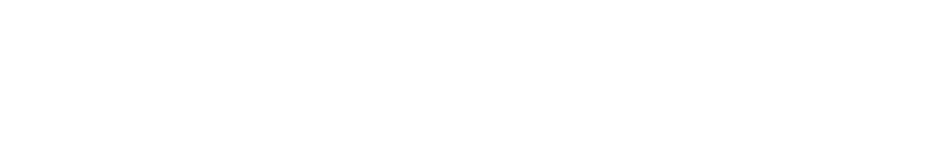
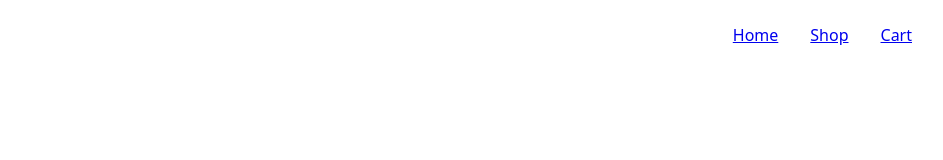
Before and after one commit to zenithyap/shopping-cart, a React (Vite) app: page / in a window 1280 px wide. Shown: the top 160 px of the page, without its empty margins (320-1263 px from the left). Built offline with nearby package versions, Linux system fonts and the light colour scheme.

Commit message:
Add navbar

```diff
--- /dev/null
+++ b/src/Components/Cart.jsx
@@ -0,0 +1,3 @@
+export default function Cart() {
+  return <></>;
+}
--- /dev/null
+++ b/src/Components/Layout.jsx
@@ -0,0 +1,11 @@
+import { Outlet } from "react-router-dom"
+import Navbar from "./Navbar"
+
+export default function Layout() {
+  return (
+    <>
+      <Navbar />
+      <Outlet />
+    </>
+  );
+}
--- /dev/null
+++ b/src/Components/Navbar.jsx
@@ -0,0 +1,12 @@
+import { Link } from 'react-router-dom'
+import styles from './navbar.module.css'
+
+export default function Navbar() {
+    return (
+        <div className={styles.navbar}>
+            <Link to="/">Home</Link>
+            <Link to="shop">Shop</Link>
+            <Link to="cart">Cart</Link>
+        </div>
+    )
+}
--- /dev/null
+++ b/src/Components/Shop.jsx
@@ -0,0 +1,3 @@
+export default function Shop() {
+  return <></>;
+}
--- a/src/Components/home.module.css
+++ b/src/Components/home.module.css
@@ -2,7 +2,7 @@
     display: flex;
     flex-direction: column;
     gap: 2rem;
-    height: 100vh;
+    height: calc(100vh - 140px);
     justify-content: center;
     align-items: center;
 }
--- /dev/null
+++ b/src/Components/navbar.module.css
@@ -0,0 +1,8 @@
+.navbar {
+    display: flex;
+    height: 70px;
+    align-items: center;
+    justify-content: right;
+    gap: 2rem;
+    padding-inline: 3rem;
+}
--- /dev/null
+++ b/src/routes.jsx
@@ -0,0 +1,27 @@
+import Layout from './Components/Layout'
+import Home from './Components/Home'
+import Shop from './Components/Shop';
+import Cart from './Components/Cart';
+
+const routes = [
+  {
+    path: "/",
+    element: <Layout />,
+    children: [
+      {
+        index: true,
+        element: <Home />,
+      },
+      {
+        path: "/shop",
+        element: <Shop />,
+      },
+      {
+        path: "/cart",
+        element: <Cart />,
+      },
+    ],
+  },
+]
+
+export default routes;
```
Also changed, not shown: src/main.jsx (+9 -15 lines), 2 other files (tests, documents, lock files or other folders).
